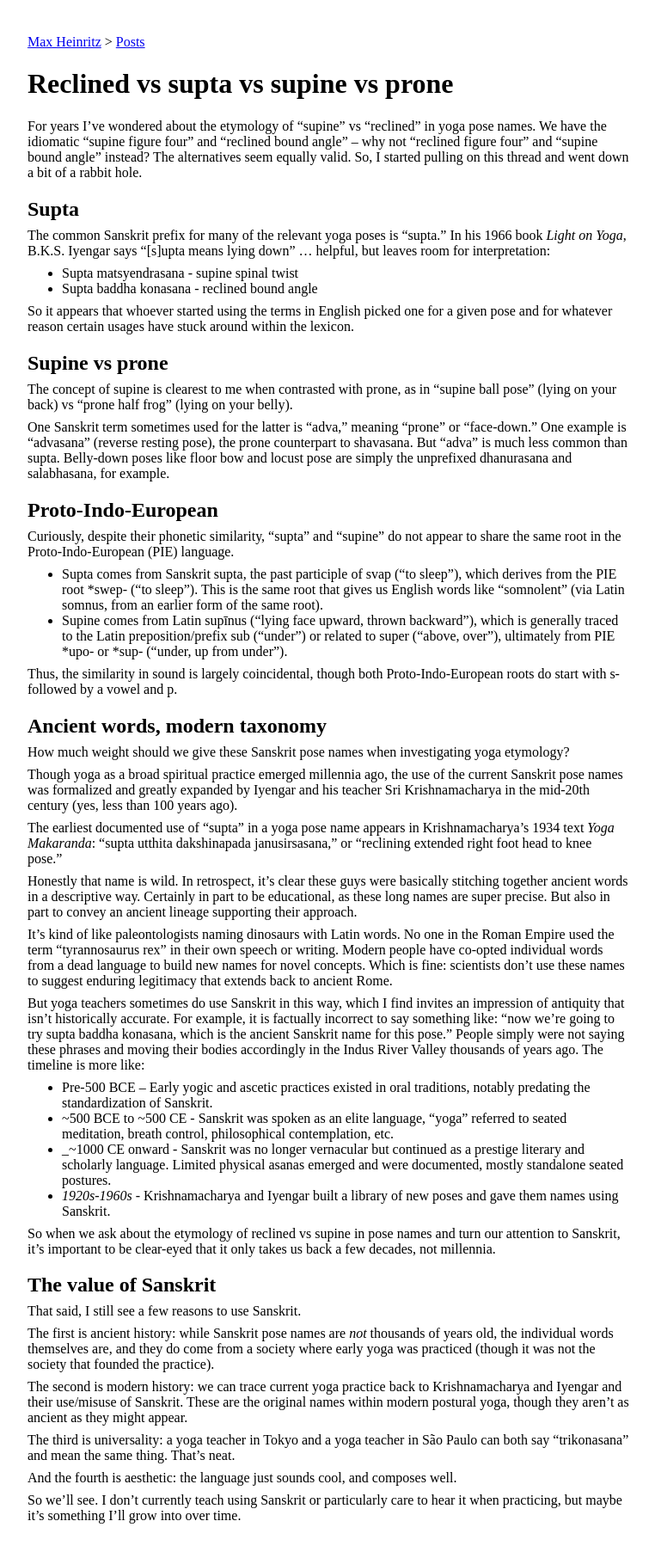
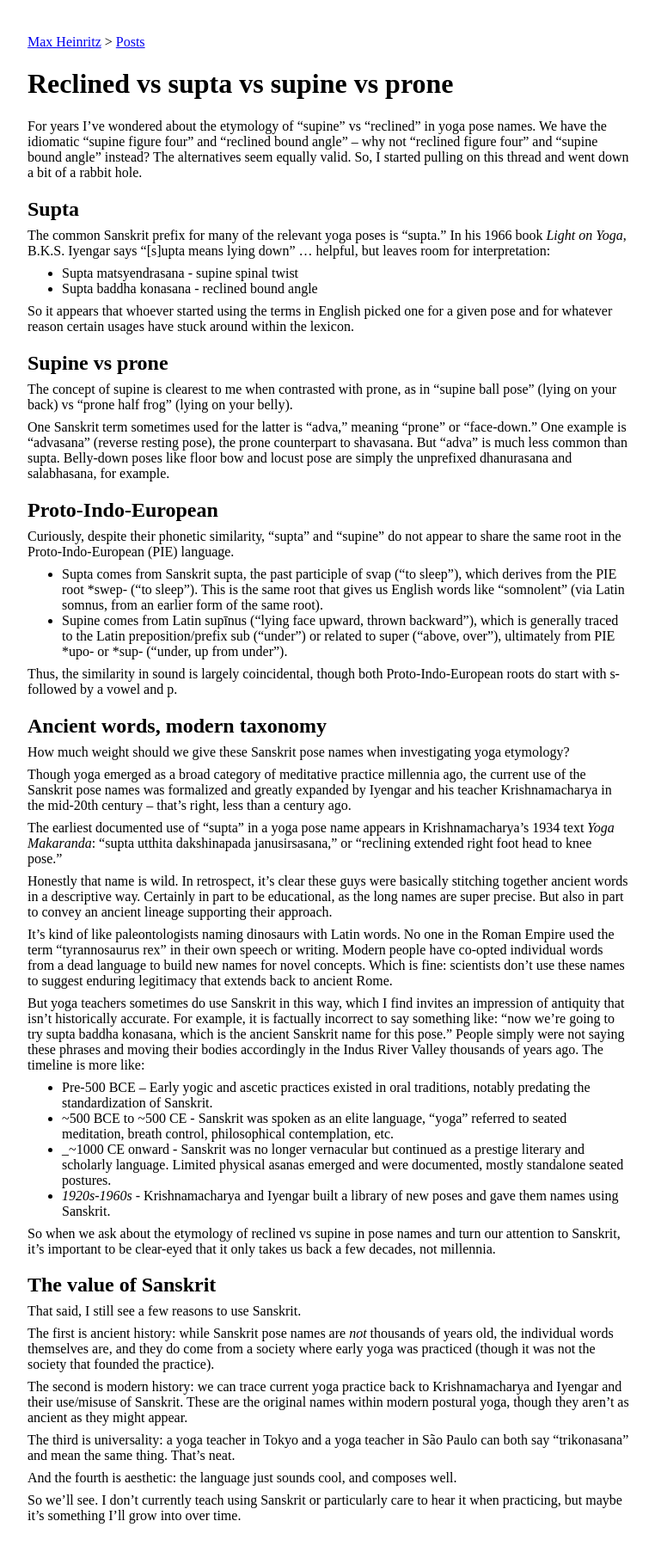
Before and after one commit to maxh/maxheinritz.com, a Jekyll site: the page built from _posts/2026-02-01-reclined-vs-supta-vs-supine-vs-prone.md, in a window 1280 px wide. Shown: the whole page at 86% size, without its empty margins (108-870 px from the left). Built offline with Jekyll 4.4.1, drawn with Linux system fonts in a browser that asks for light colours.

Commit message:
tweak more

```diff
--- a/_posts/2026-02-01-reclined-vs-supta-vs-supine-vs-prone.md
+++ b/_posts/2026-02-01-reclined-vs-supta-vs-supine-vs-prone.md
@@ -34,11 +34,11 @@ Thus, the similarity in sound is largely coincidental, though both Proto-Indo-Eu
 
 How much weight should we give these Sanskrit pose names when investigating yoga etymology?
 
-Though yoga as a broad spiritual practice emerged millennia ago, the use of the current Sanskrit pose names was formalized and greatly expanded by Iyengar and his teacher Sri Krishnamacharya in the mid-20th century (yes, less than 100 years ago).
+Though yoga emerged as a broad category of meditative practice millennia ago, the current use of the Sanskrit pose names was formalized and greatly expanded by Iyengar and his teacher Krishnamacharya in the mid-20th century -- that's right, less than a century ago.
 
 The earliest documented use of "supta" in a yoga pose name appears in Krishnamacharya's 1934 text _Yoga Makaranda_: "supta utthita dakshinapada janusirsasana," or "reclining extended right foot head to knee pose."
 
-Honestly that name is wild. In retrospect, it's clear these guys were basically stitching together ancient words in a descriptive way. Certainly in part to be educational, as these long names are super precise. But also in part to convey an ancient lineage supporting their approach.
+Honestly that name is wild. In retrospect, it's clear these guys were basically stitching together ancient words in a descriptive way. Certainly in part to be educational, as the long names are super precise. But also in part to convey an ancient lineage supporting their approach.
 
 It's kind of like paleontologists naming dinosaurs with Latin words. No one in the Roman Empire used the term "tyrannosaurus rex" in their own speech or writing. Modern people have co-opted individual words from a dead language to build new names for novel concepts. Which is fine: scientists don't use these names to suggest enduring legitimacy that extends back to ancient Rome.
 
```
